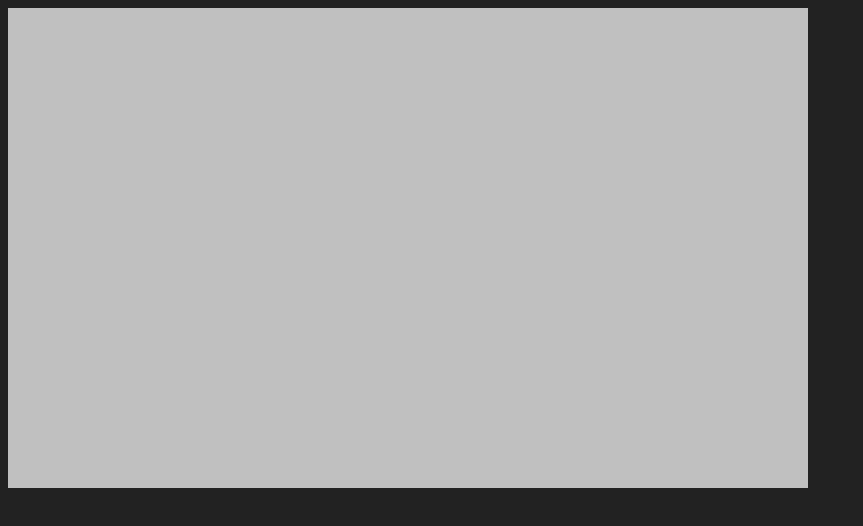
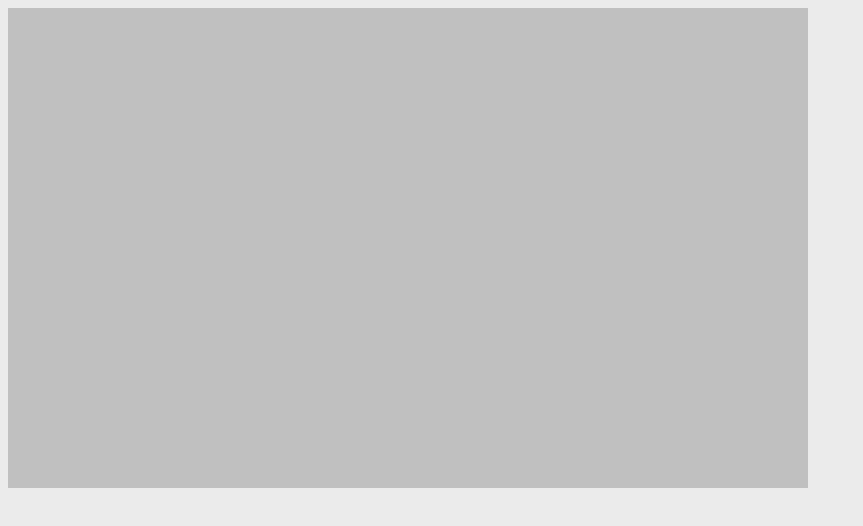
Before and after one commit to krylevskiy/Alucard-story, a plain HTML site: page index.html in a window 1280 px wide. Shown: the whole page, without its empty margins (0-863 px from the left). Drawn offline with Linux system fonts and the light colour scheme.

Commit message:
index code was changed

```diff
--- a/index.html
+++ b/index.html
@@ -9,13 +9,13 @@
         <meta charset="utf-8"/>
 
         <!-- Set the title bar of the page -->
-        <title>Game Maker HTML 5</title>
+        <title>Alucard Story</title>
 
         <!-- Set the background colour of the document -->
         <style>
             body {
-              background: #222;
-              color:#cccccc;
+              background: #ebebeb;
+              color:#ebebeb;
             }
             canvas {
                       image-rendering: optimizeSpeed;
```
